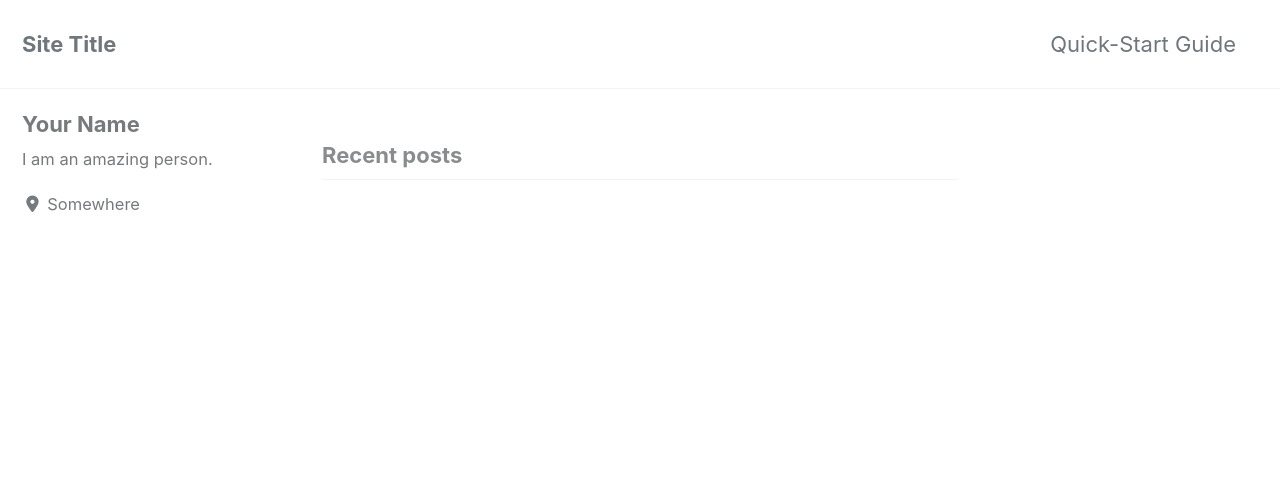
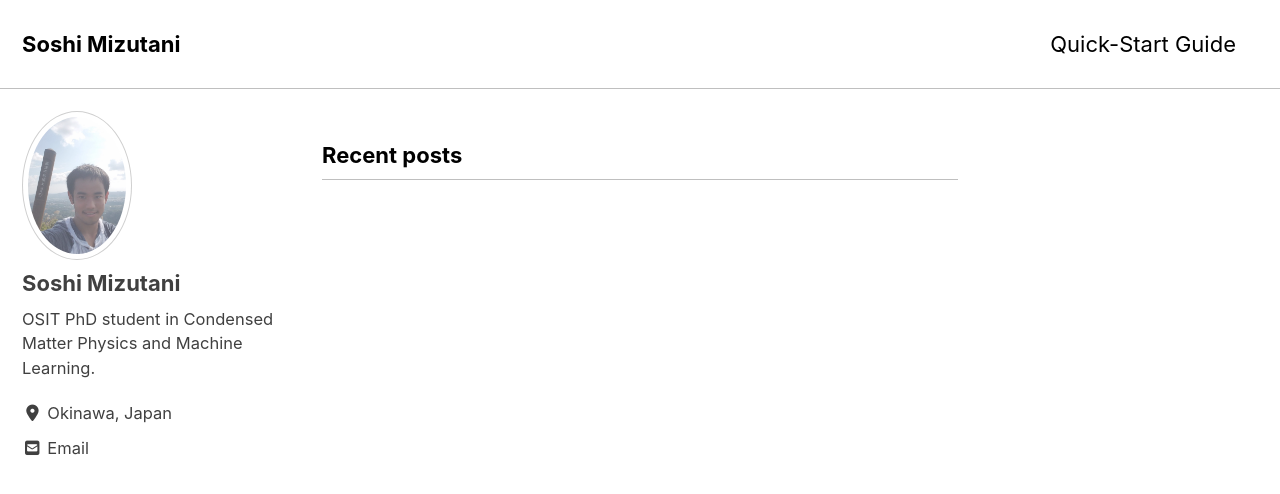
Before and after one commit to soshimizutani/soshimizutani.github.io, a Jekyll site: the page built from index.html, in a window 1280 px wide and 900 px high. Shown: the top 494 px of the window. Built offline with Jekyll 4.4.1, drawn with Linux system fonts in a browser that asks for light colours; cached includes are drawn as plain includes; nearby versions of some CDN libraries; the list of posts is cut into pages by our own code; some of the changed text lies outside the part shown.

Commit message:
changed _config.yml

```diff
--- a/_config.yml
+++ b/_config.yml
@@ -12,14 +12,14 @@
 
 # theme                  : "minimal-mistakes-jekyll"
 # remote_theme           : "mmistakes/minimal-mistakes"
-minimal_mistakes_skin    : "default" # "air", "aqua", "contrast", "dark", "dirt", "neon", "mint", "plum", "sunrise"
+minimal_mistakes_skin    : "contrast" # "air", "aqua", "contrast", "dark", "dirt", "neon", "mint", "plum", "sunrise"
 
 # Site Settings
 locale                   : "en-US"
-title                    : "Site Title"
+title                    : "Soshi Mizutani "
 title_separator          : "-"
-name                     : "Your Name"
-description              : "An amazing website."
+name                     : "Soshi Mizutani"
+description              : "my Portfolio"
 url                      : # the base hostname & protocol for your site e.g. "https://mmistakes.github.io"
 baseurl                  : # the subpath of your site, e.g. "/blog"
 repository               : # GitHub username/repo-name e.g. "mmistakes/minimal-mistakes"
@@ -98,7 +98,7 @@ social:
 
 # Analytics
 analytics:
-  provider               : false # false (default), "google", "google-universal", "custom"
+  provider               : "google" # false (default), "google", "google-universal", "custom"
   google:
     tracking_id          :
     anonymize_ip         : # true, false (default)
@@ -106,37 +106,31 @@ analytics:
 
 # Site Author
 author:
-  name             : "Your Name"
-  avatar           : # path of avatar image, e.g. "/assets/images/bio-photo.jpg"
-  bio              : "I am an amazing person."
-  location         : "Somewhere"
-  email            :
+  name             : "Soshi Mizutani"
+  avatar           : "/images/Soshi_0.jpg" # path of avatar image, e.g. "/assets/images/bio-photo.jpg"
+  bio              : "OSIT PhD student in Condensed Matter Physics and Machine Learning."
+  location         : "Okinawa, Japan"
+  email            : soshi.mizutani@oist.jp
   links:
     - label: "Email"
       icon: "fas fa-fw fa-envelope-square"
-      # url: mailto:your.name@email.com
-    - label: "Website"
-      icon: "fas fa-fw fa-link"
-      # url: "https://your-website.com"
-    - label: "Twitter"
-      icon: "fab fa-fw fa-twitter-square"
-      # url: "https://twitter.com/"
+      # url: mailto:soshi.mizutani@oist.jp
     - label: "Facebook"
       icon: "fab fa-fw fa-facebook-square"
-      # url: "https://facebook.com/"
+      # url: "https://www.facebook.com/soshi.mizutani"
     - label: "GitHub"
       icon: "fab fa-fw fa-github"
-      # url: "https://github.com/"
+      # url: "https://github.com/soshimizutani"
     - label: "Instagram"
       icon: "fab fa-fw fa-instagram"
-      # url: "https://instagram.com/"
+      # url: "https://www.instagram.com/sushithepianist/"
+    - label: "Youtube"
+      icon: "fas fa-fw fa-youtube"
+      # url: "https://www.youtube.com/channel/UCP8EZtLYjOdNl5YyMHzNmxg"
 
 # Site Footer
 footer:
   links:
-    - label: "Twitter"
-      icon: "fab fa-fw fa-twitter-square"
-      # url:
     - label: "Facebook"
       icon: "fab fa-fw fa-facebook-square"
       # url:
```
Also changed, not shown: images/Soshi_0.jpg (added), 2 other files.
